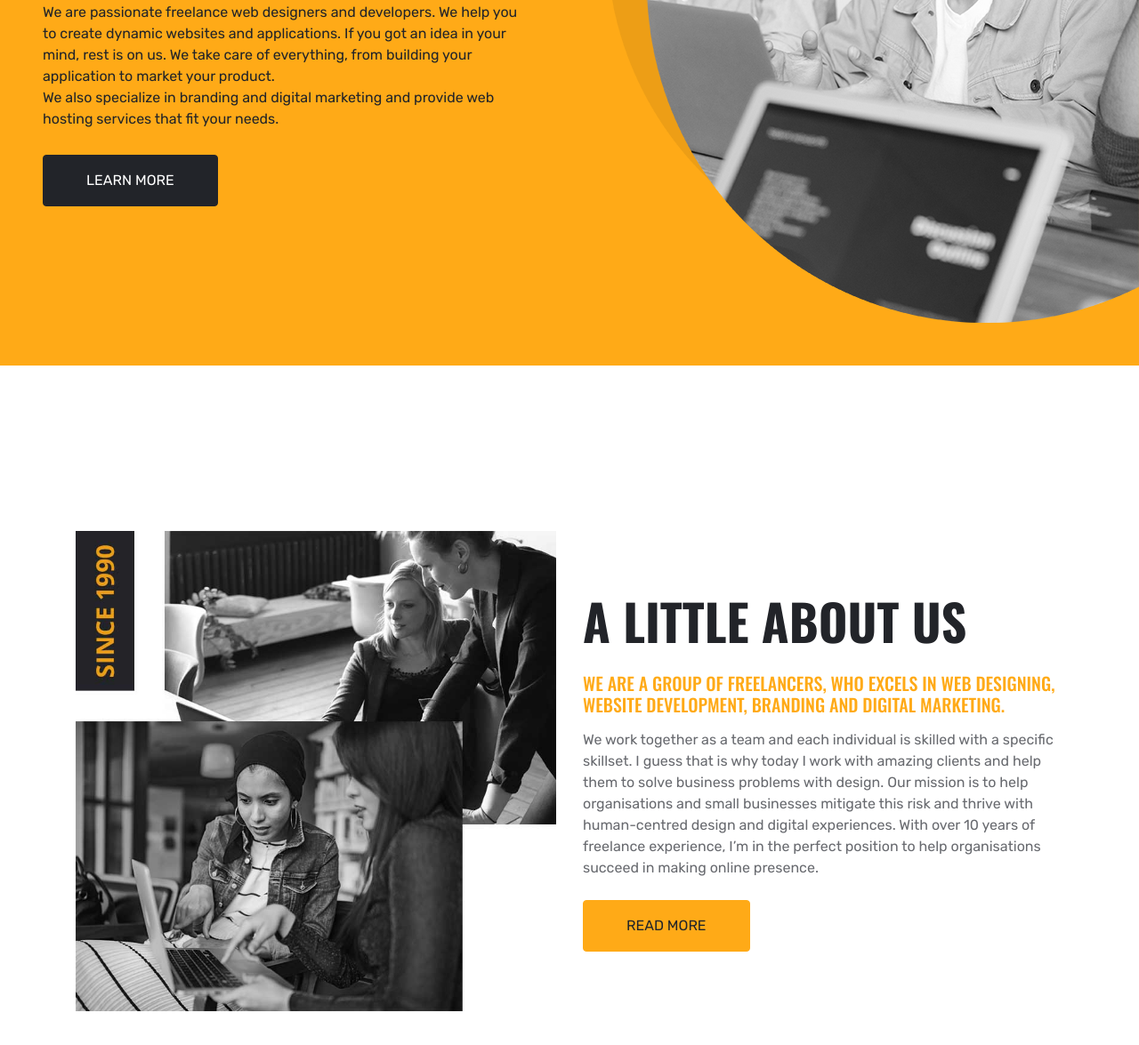
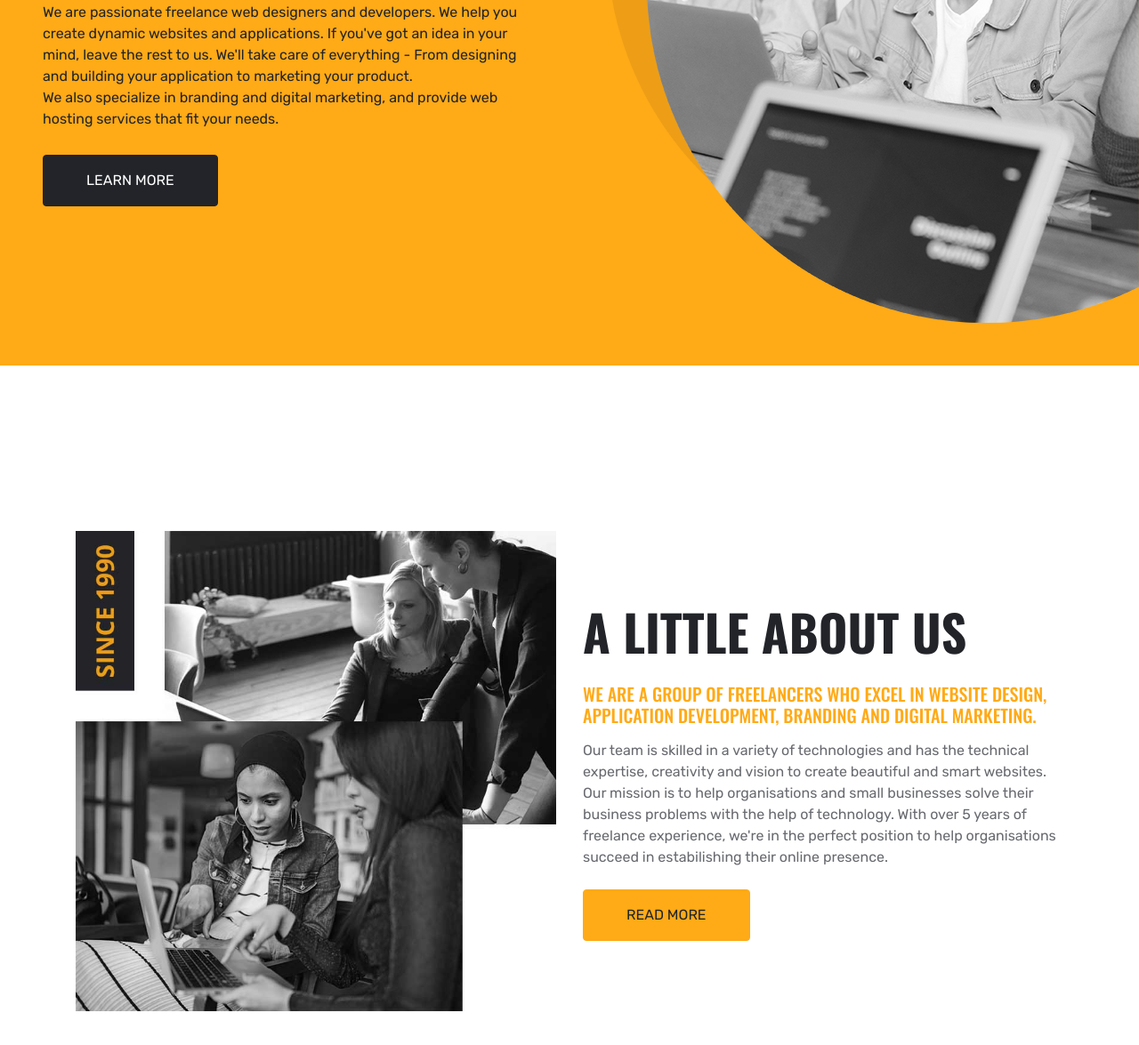
Before and after one commit to sushantmahajan85/freelance, a plain HTML site: page index.html in a window 1280 px wide. Shown: the part 599-1774 px from the top of the page at 89% size. Drawn offline with nearby package versions, Linux system fonts and the light colour scheme.

Commit message:
Header and About Section text changes

```diff
--- a/index.html
+++ b/index.html
@@ -70,8 +70,8 @@
         <div class="row mx-0 align-items-center">
             <div class="col-lg-6 px-md-5 text-center text-lg-left">
                 <h1 class="display-2 text-uppercase mb-3">Design & Develop <br> Applications</h1>
-                <p class="text-dark mb-4">We are passionate freelance web designers and developers. We help you to create dynamic websites and applications. If you got an idea in your mind, rest is on us. We take care of everything, from building your application to market your product. <br>
-                    We also specialize in branding and digital marketing and provide web hosting services that fit your needs.
+                <p class="text-dark mb-4">We are passionate freelance web designers and developers. We help you create dynamic websites and applications. If you've got an idea in your mind, leave the rest to us. We'll take care of everything - From designing and building your application to marketing your product. <br>
+                    We also specialize in branding and digital marketing, and provide web hosting services that fit your needs.
                     <br>  <br>
                     <a href="" class="btn btn-dark text-uppercase mt-1 py-3 px-5">Learn More</a>
             </div>
@@ -91,15 +91,11 @@
                     <img class="img-fluid mb-4 mb-lg-0" src="img/about.jpg" alt="">
                 </div>
                 <div class="col-lg-6">
-                    <h1 class="display-4 text-uppercase mb-4">A little About Us</h1>
-                    <h5 class="text-uppercase text-primary mb-3">We are a group of freelancers, who excels in web designing, website Development, branding and digital marketing.</h5>
+                    <h1 class="display-4 text-uppercase mb-4">A little about us</h1>
+                    <h5 class="text-uppercase text-primary mb-3">We are a group of freelancers who excel in website design, application development, branding and digital marketing.</h5>
                     <p class="mb-4">
-
-                       We work together as a team and each individual is skilled with a specific skillset. I guess that is why today I work with amazing clients and  help them to solve business problems with design.
-
-                        Our mission is to help organisations and small businesses mitigate this risk and thrive with human-centred design and digital experiences.
-
-                       With over 10 years of freelance experience, I’m in the perfect position to help organisations succeed in making online presence.</p>
+                    Our team is skilled in a variety of technologies and has the technical expertise, creativity and vision to create beautiful and smart websites. Our mission is to help organisations and small businesses solve their business problems with the help of technology.
+                    With over 5 years of freelance experience, we're in the perfect position to help organisations succeed in estabilishing their online presence.</p>
                     <a href="" class="btn btn-primary text-uppercase py-3 px-5">Read More</a>
                 </div>
             </div>
```
